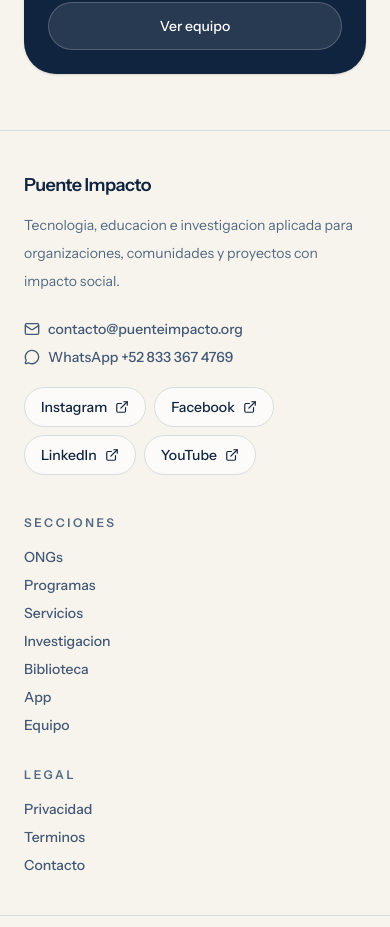
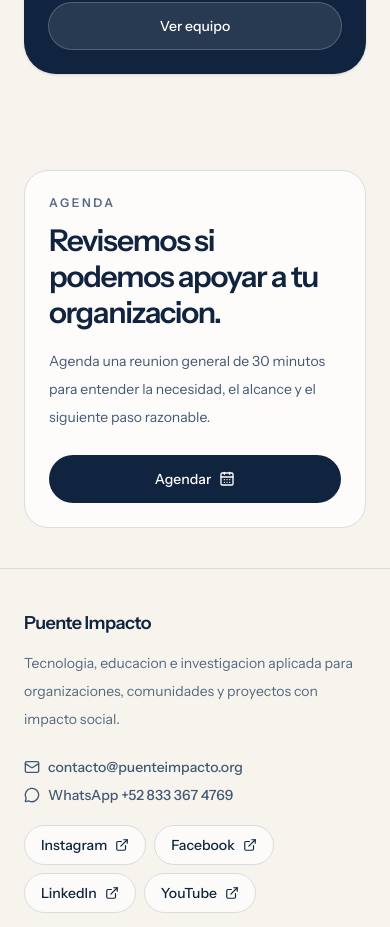
Before and after one commit to CarlosSanchezGutierrez/puente, a Next.js app in the folder apps/web/: page /ongs in a window 390 px wide. Shown: the part 7970-8897 px from the top of the page. Built offline with nearby package versions, Linux system fonts and the light colour scheme; no server answers.

Commit message:
feat: add booking link

```diff
--- a/apps/web/src/app/compartir/page.tsx
+++ b/apps/web/src/app/compartir/page.tsx
@@ -1,3 +1,4 @@
+import { BookingLink } from "@/components/site/booking-link";
 import { ExternalLink, Globe2, Mail, MessageCircle, QrCode } from "lucide-react";
 import QRCode from "qrcode";
 import { ShareActions } from "@/components/share/share-actions";
@@ -41,6 +42,7 @@ export default async function CompartirPage() {
 
             <div className="mt-8 flex flex-col gap-4">
               <ShareActions url={siteContact.siteUrl} />
+              <BookingLink />
 
               <div className="flex flex-wrap gap-2">
                 <a
--- a/apps/web/src/app/contacto/page.tsx
+++ b/apps/web/src/app/contacto/page.tsx
@@ -1,3 +1,4 @@
+import { BookingSection } from "@/components/site/booking-section";
 import { ContactLinks } from "@/components/site/contact-links";
 import {
   ArrowRight,
@@ -156,6 +157,7 @@ export default function ContactoPage() {
         </div>
       </section>
           <section className="mx-auto max-w-7xl px-6 pb-16"><ContactLinks variant="card" /></section>
+          <BookingSection title="Agenda una reunion breve." description="Podemos revisar tu proyecto, organizacion, escuela o posible colaboracion en una reunion general de 30 minutos." />
     </SiteShell>
   );
 }
--- a/apps/web/src/app/eventos/puente-vocacional-2026/page.tsx
+++ b/apps/web/src/app/eventos/puente-vocacional-2026/page.tsx
@@ -1,3 +1,4 @@
+import { BookingSection } from "@/components/site/booking-section";
 import { VocationalInterestSection } from "@/components/events/vocational-interest-section";
 import {
   ArrowRight,
@@ -344,6 +345,7 @@ export default function PuenteVocacionalPage() {
       </section>
           <VocationalInterestSection />
 
+          <BookingSection title="Agenda una reunion sobre Puente Vocacional 2026." description="Para preparatorias, mentores, profesores, orientadores o aliados interesados en participar o conocer el programa." />
     </SiteShell>
   );
 }
--- a/apps/web/src/app/ongs/page.tsx
+++ b/apps/web/src/app/ongs/page.tsx
@@ -1,3 +1,4 @@
+import { BookingSection } from "@/components/site/booking-section";
 import {
   ArrowRight,
   BadgeCheck,
@@ -340,6 +341,7 @@ export default function OngsPage() {
           </div>
         </div>
       </section>
+          <BookingSection title="Revisemos si podemos apoyar a tu organizacion." description="Agenda una reunion general de 30 minutos para entender la necesidad, el alcance y el siguiente paso razonable." />
     </SiteShell>
   );
 }
--- /dev/null
+++ b/apps/web/src/components/site/booking-link.tsx
@@ -0,0 +1,60 @@
+import { CalendarDays } from "lucide-react";
+import { contactLinks } from "@/lib/site-contact";
+
+type BookingLinkProps = {
+  variant?: "header" | "button" | "card";
+  className?: string;
+};
+
+export function BookingLink({ variant = "button", className = "" }: BookingLinkProps) {
+  if (variant === "header") {
+    return (
+      <a
+        className={`inline-flex min-h-9 items-center justify-center rounded-full border border-[#d7dedf] bg-white/70 px-3 text-xs font-semibold text-[#10233f] transition hover:bg-white ${className}`}
+        href={contactLinks.booking}
+        rel="noreferrer"
+        target="_blank"
+      >
+        Agendar
+      </a>
+    );
+  }
+
+  if (variant === "card") {
+    return (
+      <a
+        className={`group flex items-center justify-between gap-4 rounded-[1.35rem] border border-[#d7dedf] bg-white/75 p-5 text-left transition hover:-translate-y-0.5 hover:bg-white ${className}`}
+        href={contactLinks.booking}
+        rel="noreferrer"
+        target="_blank"
+      >
+        <span>
+          <span className="block text-xs font-semibold uppercase tracking-[0.2em] text-[#526981]">
+            Calendario
+          </span>
+          <span className="mt-2 block text-lg font-semibold tracking-[-0.035em] text-[#10233f]">
+            Agendar reunion
+          </span>
+          <span className="mt-2 block text-sm leading-7 text-[#425875]">
+            Reuniones generales de 30 minutos para revisar proyectos, organizaciones, escuelas o posibles colaboraciones.
+          </span>
+        </span>
+        <span className="inline-flex size-11 shrink-0 items-center justify-center rounded-full bg-[#10233f] text-white transition group-hover:scale-105">
+          <CalendarDays className="size-5" />
+        </span>
+      </a>
+    );
+  }
+
+  return (
+    <a
+      className={`inline-flex min-h-12 items-center justify-center rounded-full bg-[#10233f] px-5 text-sm font-medium text-white transition hover:bg-[#1b365f] ${className}`}
+      href={contactLinks.booking}
+      rel="noreferrer"
+      target="_blank"
+    >
+      Agendar
+      <CalendarDays className="ml-2 size-4" />
+    </a>
+  );
+}
--- /dev/null
+++ b/apps/web/src/components/site/booking-section.tsx
@@ -0,0 +1,28 @@
+import { BookingLink } from "@/components/site/booking-link";
+
+type BookingSectionProps = {
+  eyebrow?: string;
+  title?: string;
+  description?: string;
+};
+
+export function BookingSection({
+  eyebrow = "Agenda",
+  title = "Agenda una reunion breve.",
+  description = "Podemos revisar tu proyecto, escuela, organizacion o posible colaboracion en una reunion general de 30 minutos.",
+}: BookingSectionProps) {
+  return (
+    <section className="mx-auto max-w-7xl px-6 py-10 md:py-14">
+      <div className="grid gap-6 rounded-[1.5rem] border border-[#d7dedf] bg-white/72 p-6 md:grid-cols-[1fr_auto] md:items-center md:p-8">
+        <div>
+          <p className="text-xs font-semibold uppercase tracking-[0.22em] text-[#526981]">{eyebrow}</p>
+          <h2 className="mt-3 text-3xl font-semibold tracking-[-0.045em] text-[#10233f] md:text-4xl">
+            {title}
+          </h2>
+          <p className="mt-4 max-w-2xl text-sm leading-7 text-[#425875]">{description}</p>
+        </div>
+        <BookingLink />
+      </div>
+    </section>
+  );
+}
--- a/apps/web/src/components/site/site-header.tsx
+++ b/apps/web/src/components/site/site-header.tsx
@@ -1,4 +1,5 @@
 "use client";
+import { BookingLink } from "@/components/site/booking-link";
 import { SocialIconLinks } from "@/components/site/social-icon-links";
 
 import { Menu, X } from "lucide-react";
@@ -56,7 +57,8 @@ export function SiteHeader() {
         </nav>
 
         <div className="hidden lg:block">
-                    <SocialIconLinks />
+                    <BookingLink variant="header" />
+          <SocialIconLinks />
 <Link
             className="inline-flex min-h-10 items-center justify-center rounded-full bg-[#10233f] px-4 text-sm font-medium text-white transition hover:bg-[#1b365f]"
             href="/contacto"
--- a/apps/web/src/lib/site-contact.ts
+++ b/apps/web/src/lib/site-contact.ts
@@ -3,6 +3,7 @@ export const siteContact = {
   email: "contacto@puenteimpacto.org",
   phoneDisplay: "+52 833 367 4769",
   phoneE164: "528333674769",
+  bookingUrl: "https://calendly.com/contacto-puenteimpacto/30min",
   whatsappMessage:
     "Hola, Puente Impacto. Me gustaria conocer mas sobre sus servicios o proyectos.",
 };
@@ -17,6 +18,7 @@ export const contactLinks = {
   email: `mailto:${siteContact.email}?subject=${emailSubject}&body=${emailBody}`,
   whatsapp: `https://wa.me/${siteContact.phoneE164}?text=${whatsappText}`,
   share: "/compartir",
+  booking: siteContact.bookingUrl,
 };
 
 export const socialLinks = [
```
